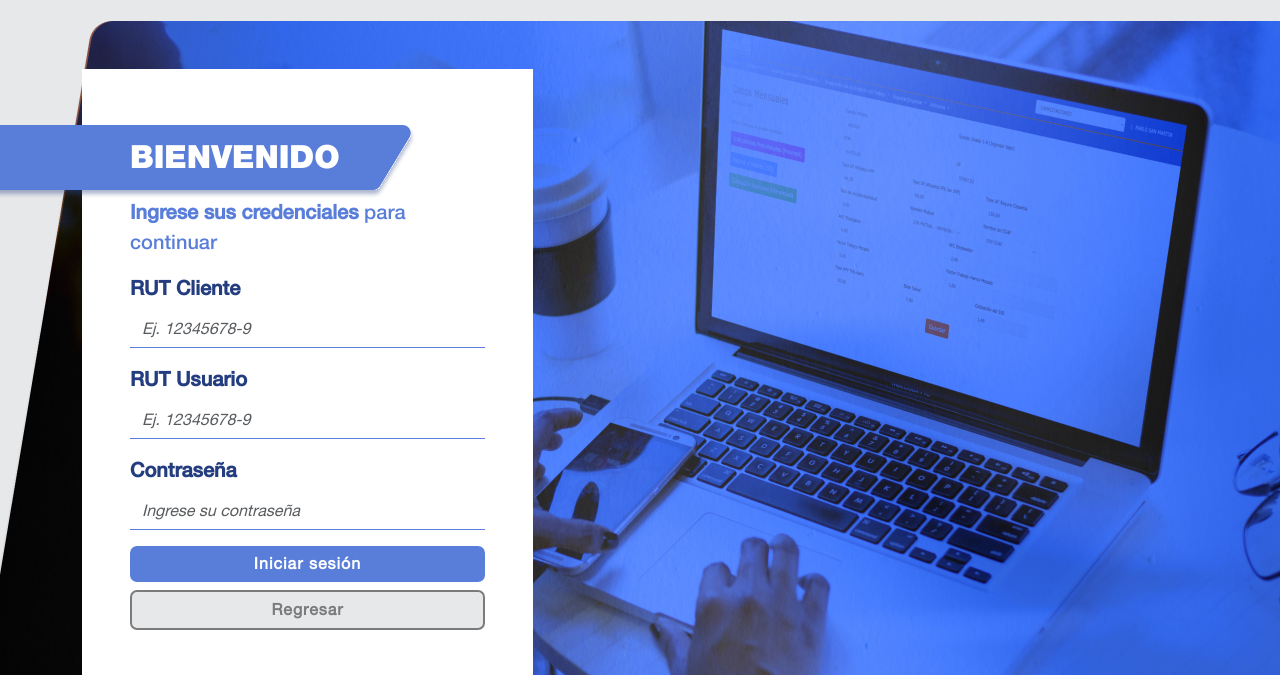
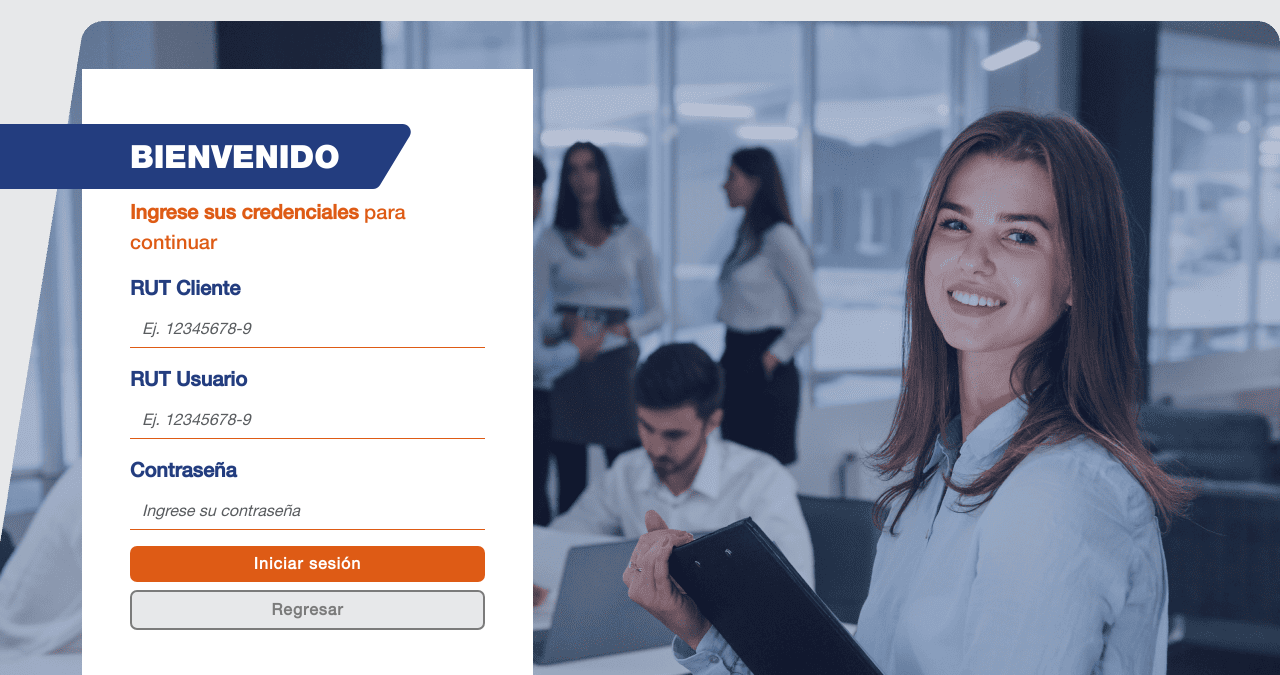
Before and after one commit to mand0dev/contalive-login-formulario, a plain HTML site: page index.html in a window 1280 px wide. Shown: the part 116-791 px from the top of the page. Drawn offline with nearby package versions, Linux system fonts and the light colour scheme.

Commit message:
Segundo cambio de estilo

```diff
--- a/index.html
+++ b/index.html
@@ -27,7 +27,7 @@
         <div class="col-xxl-5 col-xl-5 col-lg-7 col-md-12 col-sm-12">
           <div class="card rounded-0 border-0 px-5 py-5 mt-5">
             <div class="mb-3 mt-3">
-              <img src="./img/decorador-titulo.svg" class="decorador">
+              <img src="./img/decorator-1.svg" class="decorador">
               <div class="titulo-bienvenido">Bienvenido</div>
             </div>
             <p class="segundo-titulo"><b>Ingrese sus credenciales</b> para continuar</p>
@@ -51,7 +51,7 @@
                 <button onclick="goBack()" class="btn btn-secondary">Regresar</button>
               </div>
               <div class="text-center mb-3">
-                <a href="#" class="link">Recuperar contraseña</a>
+                <a href="recuperar-clave.html" class="link">Recuperar contraseña</a>
               </div>
             </form>
           </div>
--- a/style.css
+++ b/style.css
@@ -87,10 +87,15 @@ body {
 
 .bg-form {
     height: 800px;
-    background-image: url("./img/bg-form.png");
+    background-image: url("./img/bg-formv2.png");
     background-position: top right;
     background-repeat: no-repeat;
     background-size: auto;
+}
+
+.bg-form:before {
+    background-color: rgba(35, 61, 127, 0.5);
+    height: 800px;
 }
 
 .form-label {
@@ -104,11 +109,11 @@ body {
     font-style: oblique;
     border-radius: 0;
     border: none;
-    border-bottom: 1px solid var(--azul-claro);
+    border-bottom: 1px solid var(--naranja);
 }
 
 .btn-primary {
-    background: var(--azul-claro);
+    background: var(--naranja);
     border: none;
     border-radius: 7px;
     font-weight: bold;
@@ -161,13 +166,13 @@ body {
 
 .segundo-titulo b {
     font-family: "helvetica_neue_lt_std65Md";
-    color: var(--azul-claro);
+    color: var(--naranja);
     font-size: 20px;
 }
 
 .segundo-titulo {
     font-family: "helvetica_neue_lt_std65Md";
-    color: var(--azul-claro);
+    color: var(--naranja);
     font-size: 20px;
 }
 
```
Also changed, not shown: img/bg-form.png (deleted), img/bg-formv2.png (added), img/decorator-1.svg (added).
